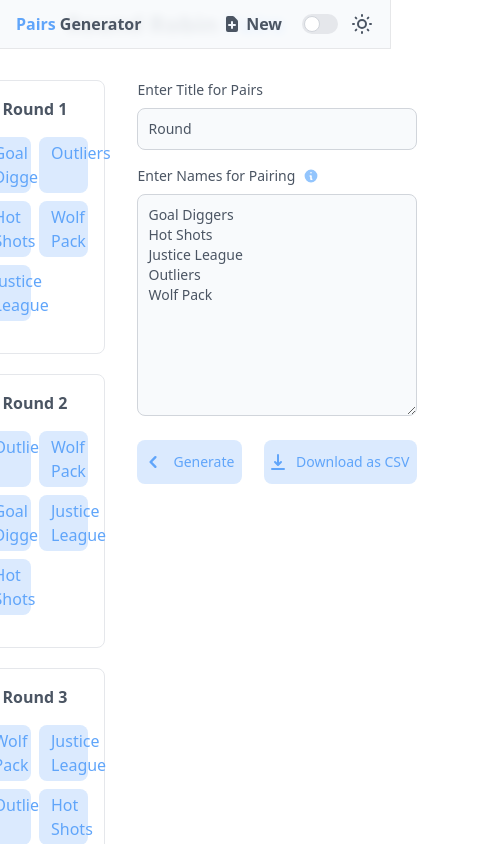
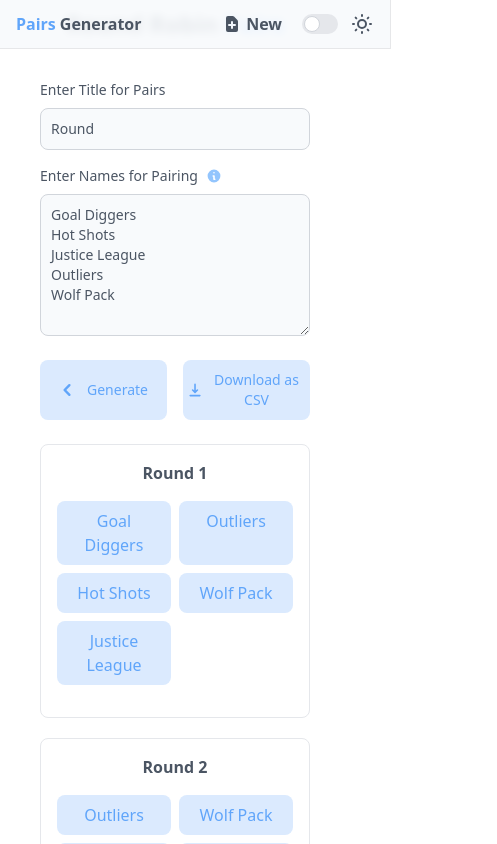
Before and after one commit to jackytsheng/round-robin-pairs, a Next.js app: page / in a window 390 px wide. Shown: the top 844 px of the page, 497 px wide, since content can reach past the window. Built offline with nearby package versions, Linux system fonts and the light colour scheme.

Commit message:
implement mobile responsive & added copy right message

```diff
--- a/components/Button.tsx
+++ b/components/Button.tsx
@@ -12,7 +12,7 @@ const Button = ({ icon, text, onClick }: ButtonType) => {
     <button
       onClick={onClick}
       type='button'
-      className='gap-2 text-blue-400 bg-blue-100 hover:bg-blue-400 hover:text-white focus:ring-4 focus:outline-none focus:ring-blue-200 font-medium rounded-lg text-sm pl-1 pr-2 py-2.5 text-center inline-flex items-center justify-between dark:focus:ring-blue-100 dark:bg-gray-700  dark:text-white dark:hover:bg-gray-400 dark:hover:text-gray-700'
+      className='w-full md:w-auto gap-2 text-blue-400 bg-blue-100 hover:bg-blue-400 hover:text-white focus:ring-4 focus:outline-none focus:ring-blue-200 font-medium rounded-lg text-sm pl-1 pr-2 py-2.5 text-center inline-flex items-center justify-center md:justify-between dark:focus:ring-blue-100 dark:bg-gray-700  dark:text-white dark:hover:bg-gray-400 dark:hover:text-gray-700'
     >
       <Svg icon={icon} />
       {text}
--- a/components/Chip.tsx
+++ b/components/Chip.tsx
@@ -6,7 +6,7 @@ type ChipProps = {
 
 const Chip = ({ name }: ChipProps) =>
   name.trim() ? (
-    <span className='min-h-[2rem] text-center rounded-lg dark:bg-gray-700  dark:text-white bg-blue-100 py-1 px-3 text-blue-400 '>
+    <span className='min-h-[2rem] text-center rounded-lg dark:bg-gray-700  dark:text-white bg-blue-100 md:py-1 py-2 px-3 text-blue-400 '>
       {name.trim()}
     </span>
   ) : (
--- a/components/Round.tsx
+++ b/components/Round.tsx
@@ -14,11 +14,11 @@ const Round = ({ Chips, number, title }: RoundProps) => {
   return (
     <div
       className={
-        'border rounded-lg pb-8 px-4 flex flex-col align-item items-center dark:border-gray-600'
+        'w-full md:w-auto border rounded-lg pb-8 px-4 flex flex-col align-item items-center dark:border-gray-600'
       }
     >
       <h3 className='md:text-xl my-4 font-bold'>{displayTitle}</h3>
-      <div className='grid gap-2 grid-cols-2'>{Chips}</div>
+      <div className='w-full md:w-full grid gap-2 grid-cols-2'>{Chips}</div>
     </div>
   );
 };
--- a/components/Textarea.tsx
+++ b/components/Textarea.tsx
@@ -30,7 +30,7 @@ const Textarea = ({
         }}
         value={displayValue}
         id='names'
-        rows={10}
+        rows={6}
         maxLength={300}
         className='block p-2.5 w-full text-sm focus:outline-none bg-slate-50/90 focus:ring-4 rounded-lg border border-gray-300 focus-visible:border-blue-300 dark:focus-visible:border-blue-300 focus:ring-blue-300 focus:border-blue-300 dark:bg-gray-700 dark:border-gray-600 dark:placeholder-gray-400 dark:text-white dark:focus:ring-blue-100 dark:focus:border-blue-100'
         placeholder='Enter names here'
--- a/pages/index.tsx
+++ b/pages/index.tsx
@@ -113,8 +113,8 @@ const Home: NextPage = () => {
             </h1>
           </header>
 
-          <div className='grid grid-cols-[minmax(0px,_1fr)_280px] w-full auto-rows-auto'>
-            <div className='flex flex-wrap justify-center gap-5 mx-8 items-start'>
+          <div className='md:grid md:grid-cols-[minmax(0px,_1fr)_280px] flex flex-col-reverse md:w-full md:auto-rows-auto'>
+            <div className='flex flex-wrap justify-center gap-5 md:mx-8 items-start'>
               {rounds.map((eachRoundNames, index) => (
                 <Round
                   key={roundTitle + index}
@@ -126,14 +126,14 @@ const Home: NextPage = () => {
                 />
               ))}
             </div>
-            <section className='gap-4 flex flex-col'>
+            <section className='gap-4 flex flex-col mb-6'>
               <Input setValue={setRoundTitle} title={roundTitle} />
               <Textarea
                 setValues={setNames}
                 displayValue={displayArea}
                 setDisplayValue={setDisplayValue}
               />
-              <div className='flex mt-2 gap-4 justify-between'>
+              <div className='flex mt-2 gap-4 md:justify-between justify-center'>
                 <Button
                   icon={Icon.LeftChervon}
                   text={'Generate'}
@@ -150,7 +150,7 @@ const Home: NextPage = () => {
         </div>
 
         <Nav onToggle={setIsDarkMode} isChecked={isDarkMode} reset={reset} />
-        <section className='w-full border-y flex gap-5 items-baseline dark:border-gray-600 p-10'>
+        <section className='lg:w-full border-y flex items-stretch flex-col lg:flex-row gap-5 lg:items-baseline dark:border-gray-600 p-10'>
           <Card title='What is Round Robin Pair ?'>
             <h4 className='mb-2 font-medium text-slate-600 dark:text-slate-200'>
               Introduction
@@ -211,9 +211,9 @@ const Home: NextPage = () => {
         </section>
       </main>
       <footer className='flex h-24 w-full items-center justify-center '>
-        {/* <span className='text-sm text-slate-600 dark:text-slate-200'>
-          Created by Jackytsheng
-        </span> */}
+        <span className='text-sm text-slate-600 dark:text-slate-200'>
+          © 2022 Jackytsheng
+        </span>
       </footer>
     </div>
   );
```
